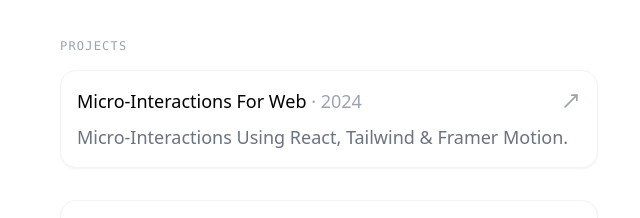
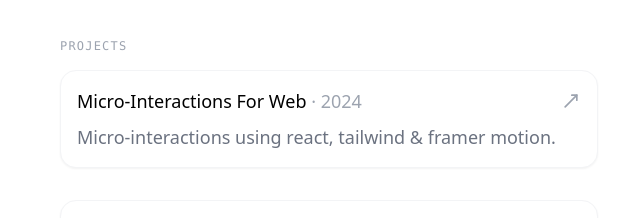
Before and after one commit to casicodes/portfolio, a React (Vite) app: page / in a window 1280 px wide. Shown: the part 342-560 px from the top of the page, without its empty margins (311-951 px from the left). Built offline with nearby package versions, Linux system fonts and the light colour scheme.

Commit message:
Fix typo

```diff
--- a/src/pages/home.jsx
+++ b/src/pages/home.jsx
@@ -34,7 +34,7 @@ function Home() {
         <div className="flex flex-col gap-8">
           <Link
             to="/motion"
-            className="md:text-lg capitalize font-medium flex flex-col gap-2 p-4 bg-white shadow-sm border border-gray-100 rounded-2xl hover:shadow-md transition-shadow duration-300"
+            className="md:text-lg flex flex-col gap-2 p-4 bg-white shadow-sm border border-gray-100 rounded-2xl hover:shadow-md transition-shadow duration-300"
           >
             <div className="flex flex-col gap-2">
               <div className="flex items-center justify-between">
```
